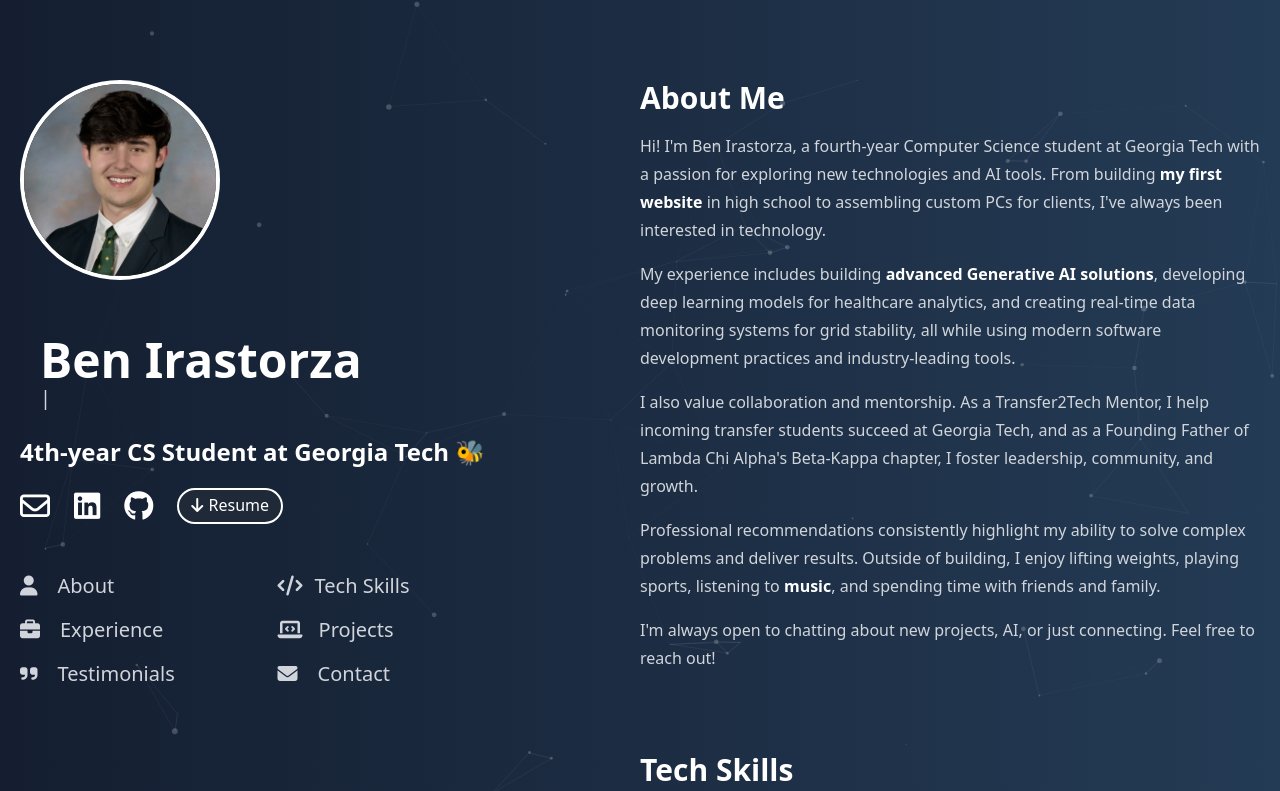
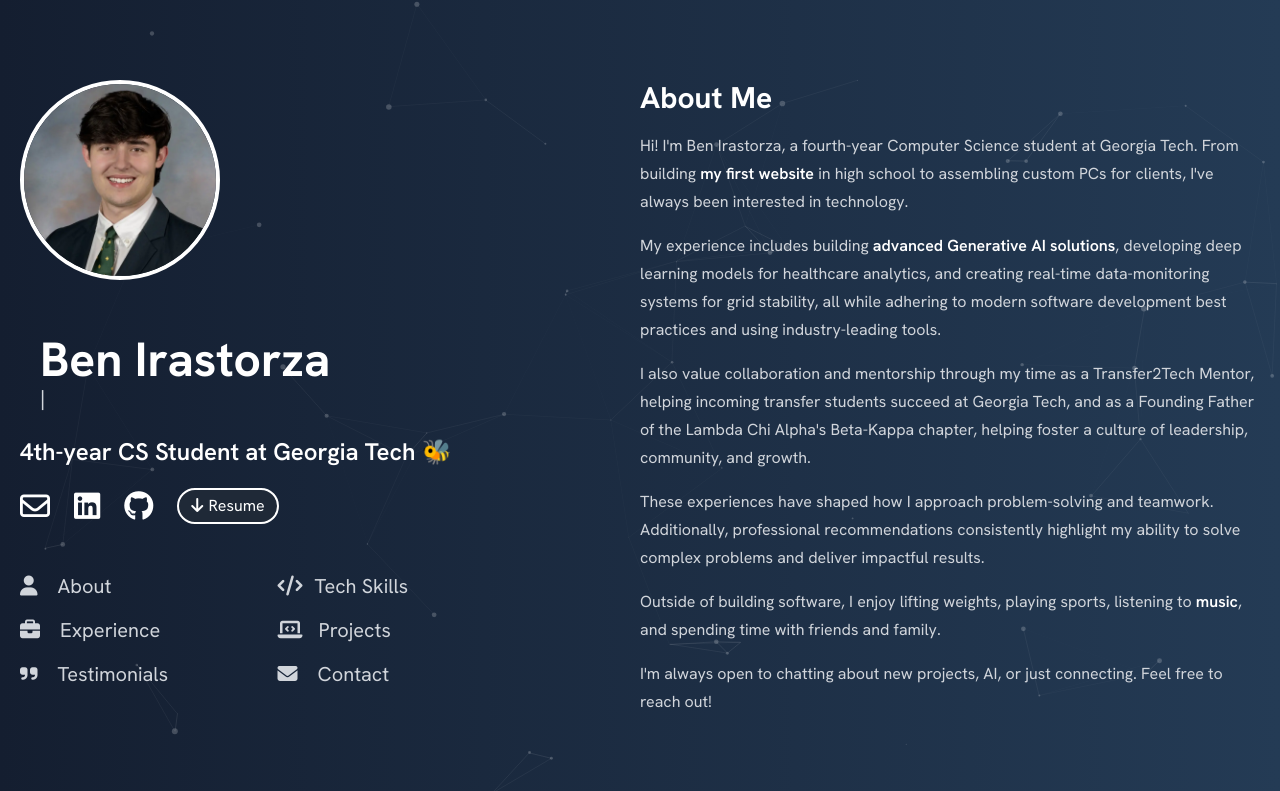
Before and after one commit to birastor22/Portfolio-Website, a website: page index.html in a window 1280 px wide. Shown: the top 791 px of the page. Drawn offline with nearby package versions, Linux system fonts and the light colour scheme.

Commit message:
update font and descriptions

```diff
--- a/index.html
+++ b/index.html
@@ -15,7 +15,7 @@
     <meta property="og:url" content="https://www.ben-irastorza.dev/">
     <link rel="preconnect" href="https://fonts.googleapis.com">
     <link rel="preconnect" href="https://fonts.gstatic.com" crossorigin>
-    <link href="https://fonts.googleapis.com/css2?family=Roboto:wght@400;500;700&display=swap" rel="stylesheet" media="print" onload="this.media='all'">
+    <link href="https://fonts.googleapis.com/css2?family=Hanken+Grotesk:wght@400;500;600;700&display=swap" rel="stylesheet" media="print" onload="this.media='all'">
     <link rel="stylesheet" href="https://cdnjs.cloudflare.com/ajax/libs/font-awesome/6.5.2/css/all.min.css" integrity="sha512-SnH5WK+bZxgPHs44uWIX+LLJAJ9/2PkPKZ5QiAj6Ta86w+fsb2TkcmfRyVX3pBnMFcV7oQPJkl9QevSCWr3W6A==" crossorigin="anonymous" referrerpolicy="no-referrer" media="print" onload="this.media='all'">
     <link href="src/output.css" rel="stylesheet">
     <style>
@@ -57,7 +57,7 @@
     </style>
 </head>
 
-<body class="bg-[#141e30] bg-gradient-to-r from-[#141e30] to-[#243b55] font-roboto text-white">
+<body class="bg-[#141e30] bg-gradient-to-r from-[#141e30] to-[#243b55] font-hanken-grotesk text-white">
     <!-- Particles.js container -->
     <div id="particles-js" class="fixed top-0 left-0 w-full h-full -z-10"></div>
 
@@ -149,21 +149,24 @@
                 <h2 class="text-3xl font-bold mb-4 mt-10 md:mt-0">About Me</h2>
                 <article class="about">
                     <p class="text-gray-300 leading-7 mb-4">
-                        Hi! I'm Ben Irastorza, a fourth-year Computer Science student at Georgia Tech with a passion for exploring new technologies and AI tools.
+                        Hi! I'm Ben Irastorza, a fourth-year Computer Science student at Georgia Tech.
                         From building <a href="https://spx22247.neocities.org/" target="_blank" rel="noopener noreferrer" class="hover:text-orange-200 text-white font-semibold">my first website</a>
                         in high school to assembling custom PCs for clients, I've always been interested in technology.
                     </p>
                     <p class="text-gray-300 leading-7 mb-4">
                         My experience includes building <a href="https://parkeravery.com/ask-the-hypercube-democratizing-predictive-analytics-with-generative-ai/#bridging-the-gap" target="_blank" rel="noopener noreferrer" class="hover:text-orange-200 text-white font-semibold">advanced Generative AI solutions</a>,
-                        developing deep learning models for healthcare analytics, and creating real-time data monitoring systems for grid stability,
-                        all while using modern software development practices and industry-leading tools.
+                        developing deep learning models for healthcare analytics, and creating real-time data-monitoring systems for grid stability,
+                        all while adhering to modern software development best practices and using industry-leading tools.
                     </p>
                     <p class="text-gray-300 leading-7 mb-4">
-                        I also value collaboration and mentorship. As a Transfer2Tech Mentor, I help incoming transfer students succeed at Georgia Tech,
-                        and as a Founding Father of Lambda Chi Alpha's Beta-Kappa chapter, I foster leadership, community, and growth.
+                        I also value collaboration and mentorship through my time as a Transfer2Tech Mentor, helping incoming transfer students succeed at Georgia Tech,
+                        and as a Founding Father of the Lambda Chi Alpha's Beta-Kappa chapter, helping foster a culture of leadership, community, and growth.
                     </p>
                     <p class="text-gray-300 leading-7 mb-4">
-                        Professional recommendations consistently highlight my ability to solve complex problems and deliver results. Outside of building, I enjoy lifting weights, playing sports,
+                        These experiences have shaped how I approach problem-solving and teamwork.
+                        Additionally, professional recommendations consistently highlight my ability to solve complex problems and deliver impactful results.
+                    <p class="text-gray-300 leading-7 mb-4">
+                        Outside of building software, I enjoy lifting weights, playing sports,
                         listening to <a href="https://open.spotify.com/user/21z5goj4nrdhjsxr7scvfszdy?si=bef3b98cd98949dc" target="_blank" rel="noopener noreferrer" class="hover:text-orange-200 text-white font-semibold">music</a>,
                         and spending time with friends and family.
                     </p>
--- a/tailwind.config.js
+++ b/tailwind.config.js
@@ -2,7 +2,11 @@
 module.exports = {
   content: ["./*.{html,js}"],
   theme: {
-    extend: {},
+    extend: {
+      fontFamily: {
+        'hanken-grotesk': ['"Hanken Grotesk"', 'ui-sans-serif', 'system-ui', 'sans-serif'],
+      },
+    },
   },
   plugins: [],
 }
```
Also changed, not shown: src/output.css.
